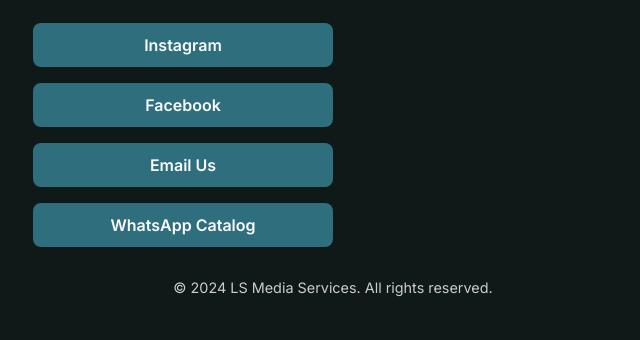
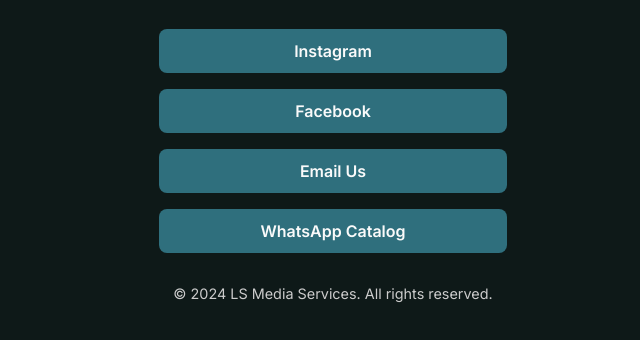
Before and after one commit to Leosantiesteban/lsmediaservices, a plain HTML site: page index.html in a window 1280 px wide. Shown: the part 426-766 px from the top of the page, without its empty margins (307-947 px from the left). Drawn offline with Linux system fonts and the light colour scheme.

Commit message:
Update index.html

```diff
--- a/index.html
+++ b/index.html
@@ -20,13 +20,19 @@
     font-family: 'Inter', sans-serif;
     background-color: var(--background);
     color: var(--text);
+    min-height: 100vh;
+    display: flex;
+    flex-direction: column;
+    justify-content: center;
+    align-items: center;
+    text-align: center;
+    padding: 1rem;
+  }
+
+  main {
     display: flex;
     flex-direction: column;
     align-items: center;
-      justify-content: center;
-      height: 100vh;
-      text-align: center;
-      padding: 1rem;
   }
 
   img.logo {
@@ -54,6 +60,7 @@
   .links {
     display: flex;
     flex-direction: column;
+    align-items: center; /* Ensures buttons are centered */
     gap: 1rem;
     width: 100%;
     max-width: 300px;
@@ -67,6 +74,8 @@
     border-radius: 8px;
     font-weight: 600;
     transition: background-color 0.2s ease;
+    width: 100%;
+    text-align: center;
   }
 
   .links a:hover {
```
Lines whose indentation alone changed are shown as unchanged.
